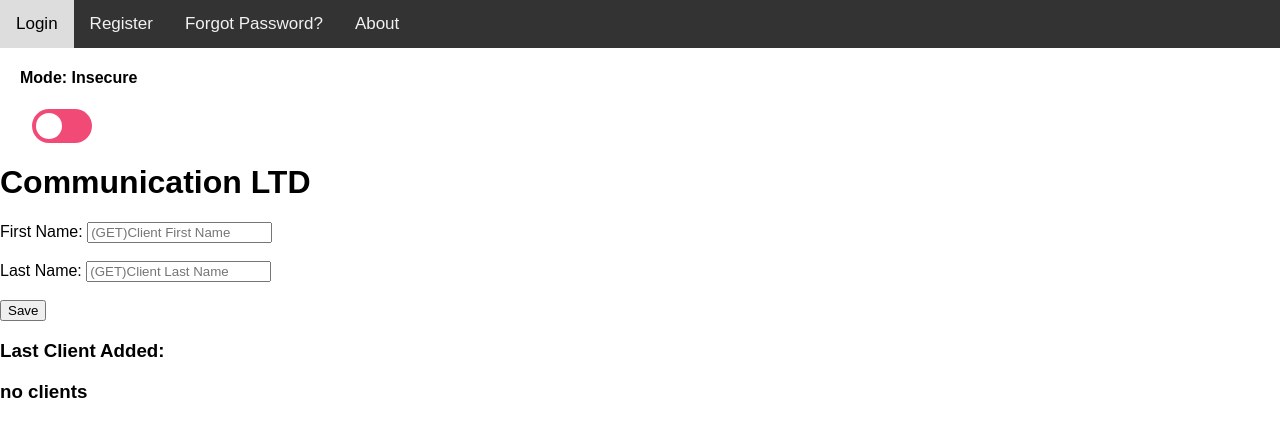
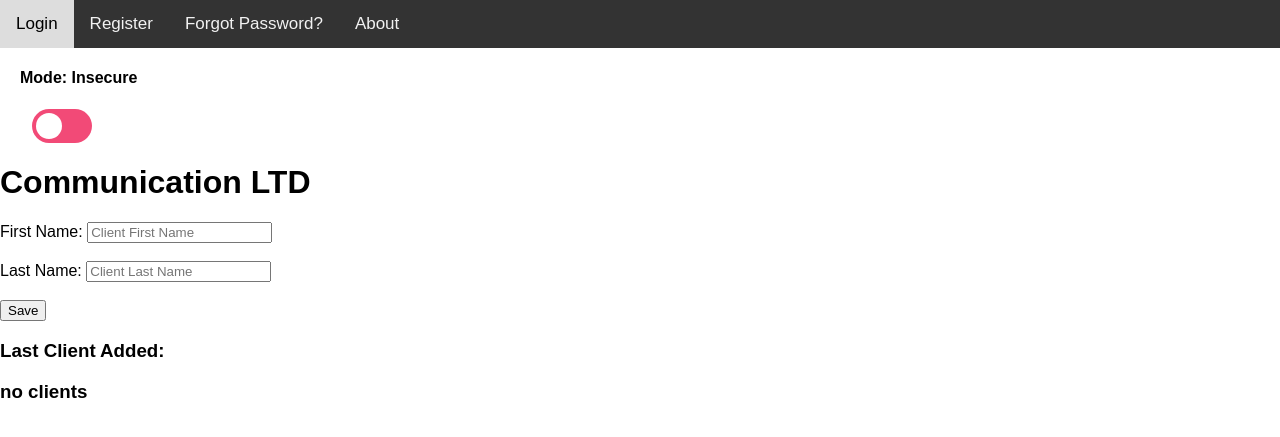
Before and after one commit to ozshm/cyberPro, a Django app: template templates/clients/client_create.html in a window 1280 px wide. Shown: the top 437 px of the page. Run offline with Django 3.2, Linux system fonts and the light colour scheme; the template is opened without the code that fills it, so the values that code supplies are empty.

Commit message:
fix text field placeholders

```diff
--- a/templates/clients/client_create.html
+++ b/templates/clients/client_create.html
@@ -5,8 +5,8 @@
 
 <div id="insecure-form">
 <form method='GET'>
-    <p style="display:inline;"> First Name: </p><input type='text' name='fname' placeholder="(GET)Client First Name" required/> <br><br>
-    <p style="display:inline;"> Last Name: </p><input type='text' name='lname' placeholder="(GET)Client Last Name" required/> <br><br>
+    <p style="display:inline;"> First Name: </p><input type='text' name='fname' placeholder="Client First Name" required/> <br><br>
+    <p style="display:inline;"> Last Name: </p><input type='text' name='lname' placeholder="Client Last Name" required/> <br><br>
 <!-- Secure?<input type='checkbox' name='secure' value='secure' checked/>  -->
 <input type='submit' value='Save'/>
 </form>
```
